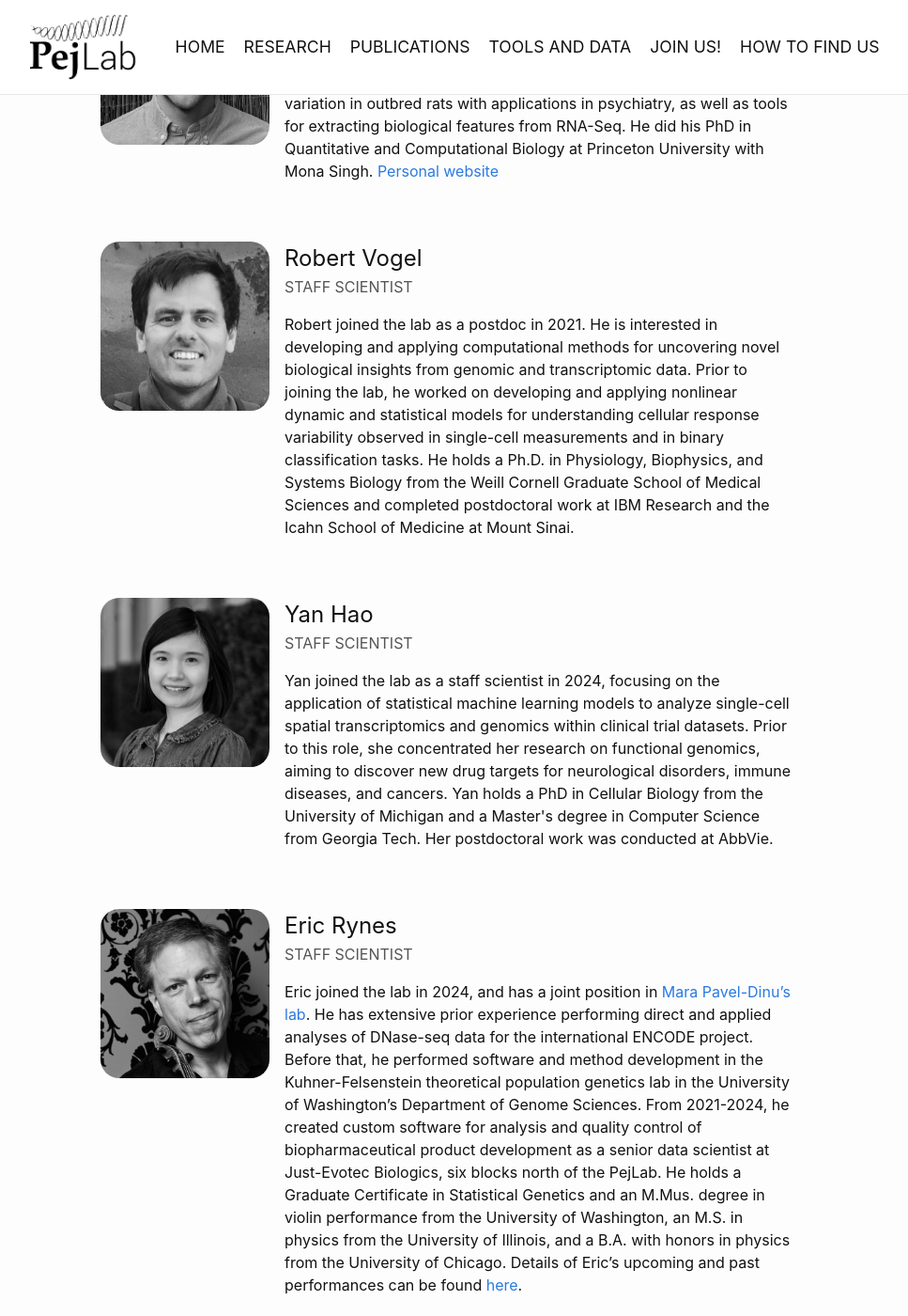
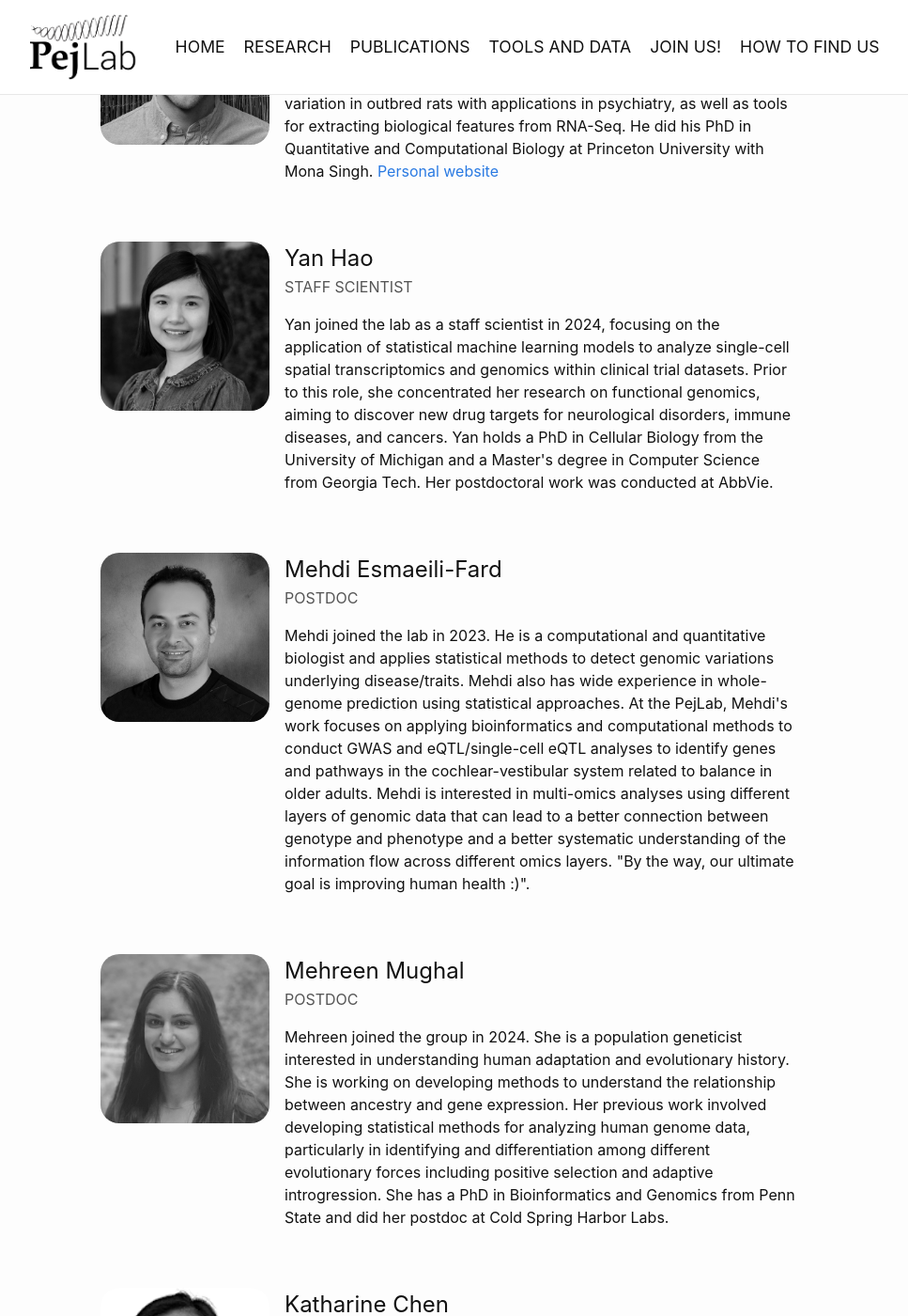
Before and after one commit to PejLab/pejlab.github.io, a Jekyll site: the page built from index.md, in a window 1280 px wide and 1400 px high, scrolled down 1612 px. Shown: the whole window at 94% size, without its empty margins (163-1130 px from the left). Built offline with Jekyll 4.4.1, drawn with Linux system fonts in a browser that asks for light colours; some of the changed text lies outside the part shown.

Commit message:
Update members

```diff
--- a/_data/alumni.yml
+++ b/_data/alumni.yml
@@ -1,4 +1,12 @@
 # Place in order of most recent departure to oldest
+
+- name: Eric Rynes
+  title: Staff Scientist
+  image: Eric_Rynes_gray.jpg
+
+- name: Robert Vogel
+  title: Staff Scientist
+  image: robert_vogel.jpg
 
 - name: Shiyi Wang
   title: PhD Student
--- a/_data/members.yml
+++ b/_data/members.yml
@@ -32,20 +32,6 @@
     and Computational Biology at Princeton University with Mona Singh.
     <a href="https://danmun.ro/">Personal website</a>
 
-- name: Robert Vogel
-  title: Staff Scientist
-  image: robert_vogel.jpg
-  bio: >-
-    Robert joined the lab as a postdoc in 2021. He is interested in developing
-    and applying computational methods for uncovering novel biological insights
-    from genomic and transcriptomic data. Prior to joining the lab, he worked
-    on developing and applying nonlinear dynamic and statistical models for
-    understanding cellular response variability observed in single-cell
-    measurements and in binary classification tasks. He holds a Ph.D. in
-    Physiology, Biophysics, and Systems Biology from the Weill Cornell Graduate
-    School of Medical Sciences and completed postdoctoral work at IBM Research
-    and the Icahn School of Medicine at Mount Sinai.
-
 - name: Yan Hao
   title: Staff Scientist
   image: Yan_Hao_gray.jpg
@@ -58,26 +44,6 @@
     cancers. Yan holds a PhD in Cellular Biology from the University of Michigan
     and a Master's degree in Computer Science from Georgia Tech. Her
     postdoctoral work was conducted at AbbVie.
-
-- name: Eric Rynes
-  title: Staff Scientist
-  image: Eric_Rynes_gray.jpg
-  bio: >-
-    Eric joined the lab in 2024, and has a joint position in
-    <a href="https://pavel-dinulab.com/" target="_blank">Mara Pavel-Dinu&rsquo;s
-    lab</a>. He has extensive prior experience performing direct and applied
-    analyses of DNase-seq data for the international ENCODE project. Before
-    that, he performed software and method development in the Kuhner-Felsenstein
-    theoretical population genetics lab in the University of Washington&rsquo;s
-    Department of Genome Sciences. From 2021-2024, he created custom software
-    for analysis and quality control of biopharmaceutical product development as
-    a senior data scientist at Just-Evotec Biologics, six blocks north of the
-    PejLab. He holds a Graduate Certificate in Statistical Genetics and an
-    M.Mus. degree in violin performance from the University of Washington, an
-    M.S. in physics from the University of Illinois, and a B.A. with honors in
-    physics from the University of Chicago. Details of Eric&rsquo;s upcoming and
-    past performances can be found
-    <a href="http://ericrynes.com/performances.html" target="_blank">here</a>.
 
 - name: Mehdi Esmaeili-Fard
   title: Postdoc
@@ -122,6 +88,7 @@
 
 - name: Tom Willis
   title: Postdoc
+  image: Tom_Willis_gray.jpg
   bio: >-
     Tom joined the lab as a postdoc in 2025. He is interested in the role of
     common variants in rare disease and methods which leverage cross-trait
```
Also changed, not shown: assets/images/people/Tom_Willis_gray.jpg (added).
